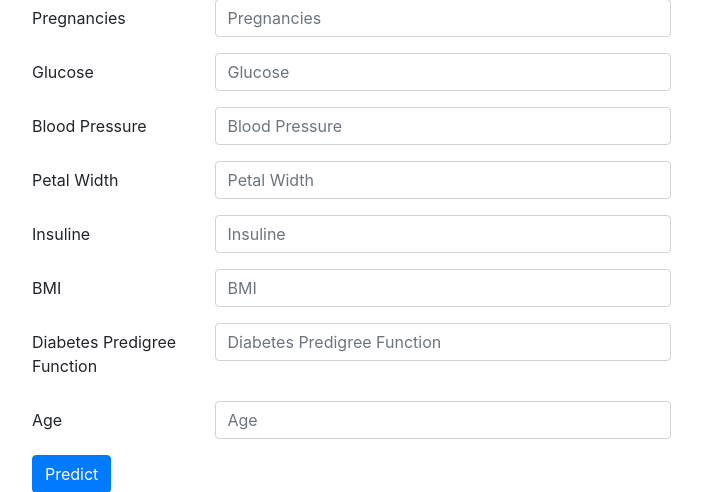
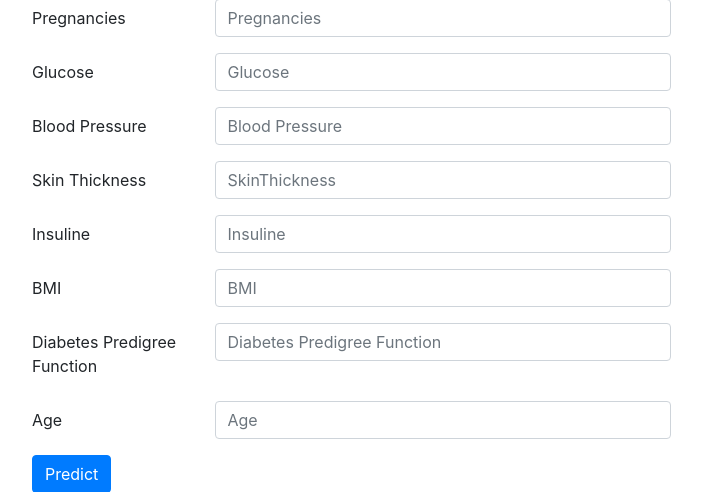
Before and after one commit to yjanjar/Diabete_classification, a Flask app: template templates/home.html in a window 1280 px wide. Shown: the part 374-866 px from the top of the page, without its empty margins (258-960 px from the left). Run offline with Flask 2, Linux system fonts and the light colour scheme; the template is opened without the code that fills it, so the values that code supplies are empty; parts of the project's set-up code (start-up, migrations or seed data) failed here and were passed over.

Commit message:
Last changes.

```diff
--- a/templates/home.html
+++ b/templates/home.html
@@ -52,9 +52,9 @@
           </div>
 
           <div class="form-group row">
-		    <label for="inputPetalWidth" class="col-sm-3 col-form-label">Petal Width</label>
+		    <label for="inputSkinThickness" class="col-sm-3 col-form-label">Skin Thickness</label>
 		    <div class="col-sm-8">
-		      <input step="0.01" type="number" class="form-control" id="inputPetalWidth" name="inputPetalWidth" placeholder="Petal Width ">
+		      <input step="0.01" type="number" class="form-control" id="inputSkinThickness" name="inputSkinThickness" placeholder="SkinThickness ">
 		    </div>
           </div>
 
```
Also changed, not shown: 1 other file.
